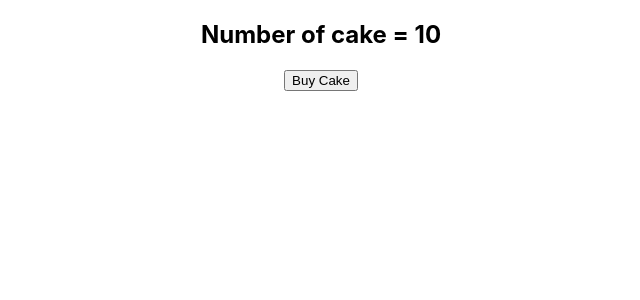
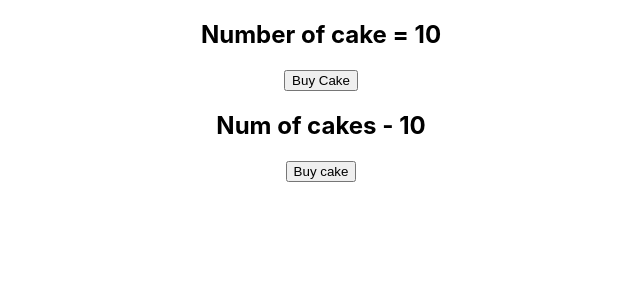
Before and after one commit to gapinska/react-redux-1, a React (Create React App) app: page / in a window 1280 px wide. Shown: the top 300 px of the page, without its empty margins (319-959 px from the left). Built offline with nearby package versions, Linux system fonts and the light colour scheme.

Commit message:
useSelector Hook

```diff
--- a/src/App.js
+++ b/src/App.js
@@ -3,11 +3,14 @@
 import { Provider } from 'react-redux'
 import CakeContainer from './components/CakeContainer'
 import store from './store/store'
+import HooksCakeContsainer from './components/HooksCakeContsainer'
+
 function App() {
 	return (
 		<Provider store={store}>
 			<div className="App">
 				<CakeContainer />
+				<HooksCakeContsainer />
 			</div>
 		</Provider>
 	)
--- /dev/null
+++ b/src/components/HooksCakeContsainer.js
@@ -0,0 +1,14 @@
+import React from 'react'
+import { useSelector } from 'react-redux'
+
+function HooksCakeContsainer() {
+	const numOfCakes = useSelector((state) => state.numOfCakes)
+	return (
+		<div>
+			<h2>Num of cakes - {numOfCakes}</h2>
+			<button>Buy cake</button>
+		</div>
+	)
+}
+
+export default HooksCakeContsainer
```
